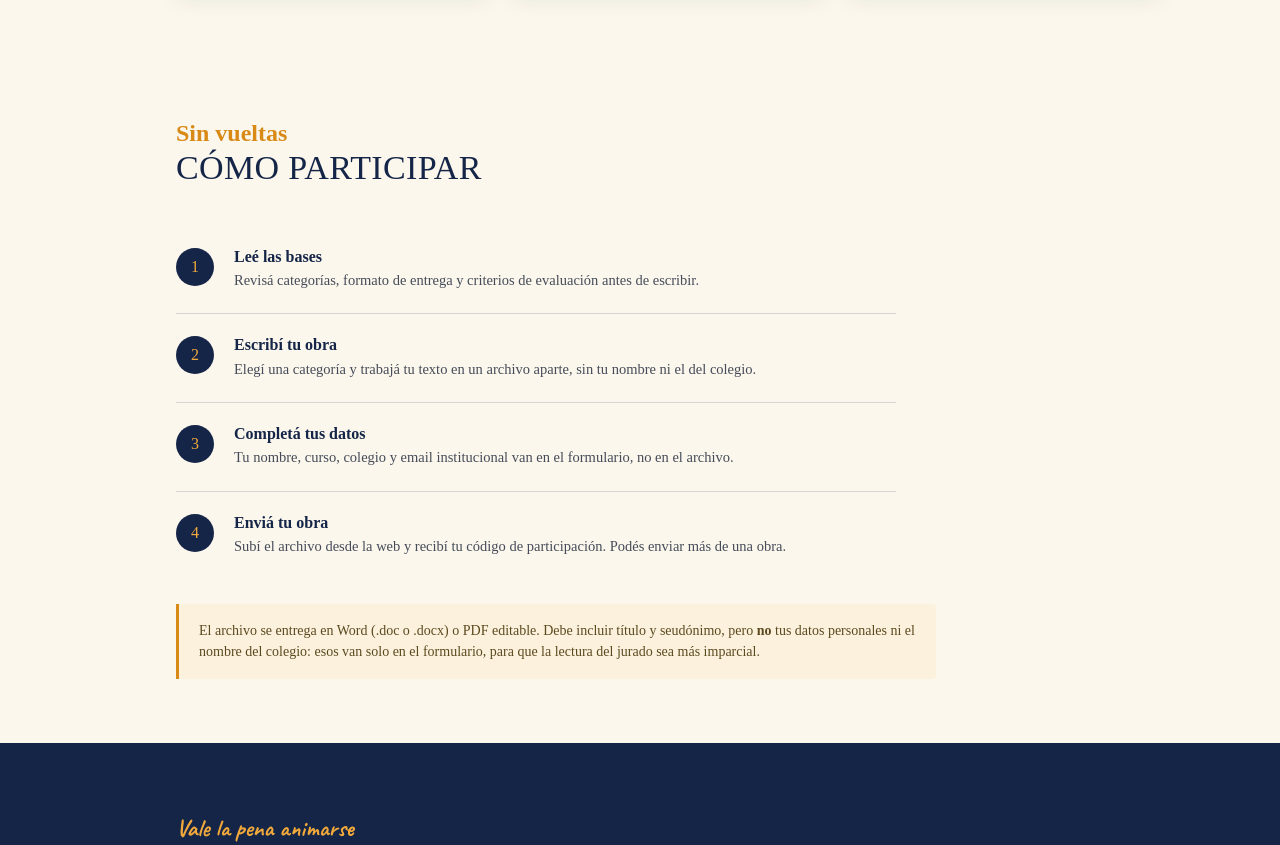
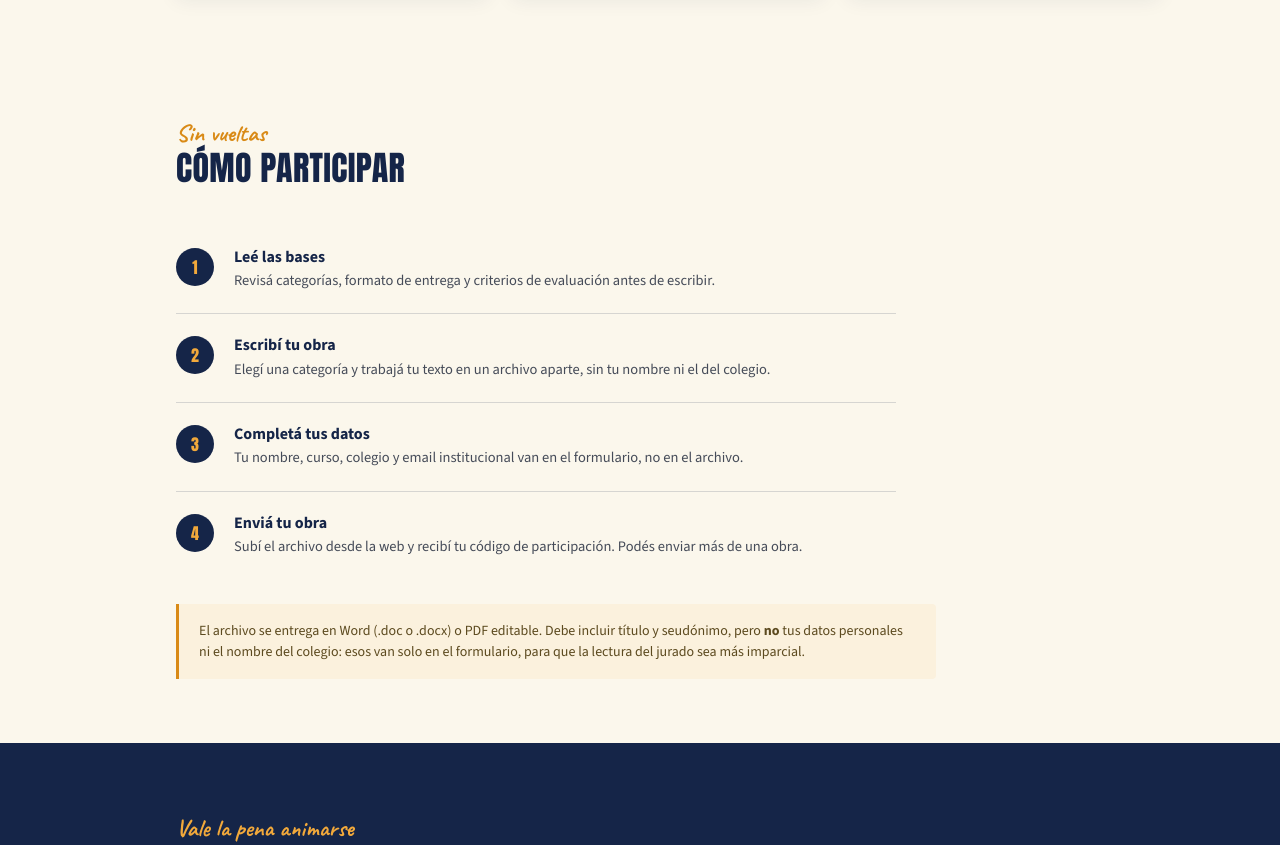
Before and after one commit to sophieblousson/voces-de-la-adolescencia, a Next.js app: page / in a window 1280 px wide. Shown: the part 1240-2085 px from the top of the page. Built offline with nearby package versions, Linux system fonts and the light colour scheme.

Commit message:
Update home.module.css

```diff
--- a/components/home/home.module.css
+++ b/components/home/home.module.css
@@ -5,7 +5,7 @@
 .sectionEyebrow {
   margin: 0 0 4px;
   color: var(--color-marigold-dark);
-  font-family: var(--font-script);
+  font-family: var(--font-caveat), cursive;
   font-size: 24px;
   font-weight: 700;
   line-height: 1.1;
@@ -14,7 +14,7 @@
 .sectionTitle {
   margin: 0 0 40px;
   color: var(--color-ink);
-  font-family: var(--font-display);
+  font-family: var(--font-anton), Impact, sans-serif;
   font-size: 34px;
   font-weight: 400;
   letter-spacing: 0.01em;
@@ -25,7 +25,7 @@
 .eyebrow {
   margin: 0 0 var(--space-2);
   color: var(--color-marigold-dark);
-  font-family: var(--font-script);
+  font-family: var(--font-caveat), cursive;
   font-size: 24px;
   font-weight: 700;
   line-height: 1.1;
@@ -34,7 +34,7 @@
 .heading {
   margin: 0 0 var(--space-8);
   color: var(--color-ink);
-  font-family: var(--font-display);
+  font-family: var(--font-anton), Impact, sans-serif;
   font-size: 34px;
   font-weight: 400;
   letter-spacing: 0.01em;
@@ -45,6 +45,7 @@
 .lead {
   max-width: 68ch;
   color: #454b58;
+  font-family: var(--font-source-sans-3), Helvetica, Arial, sans-serif;
   font-size: 16px;
   line-height: 1.6;
 }
@@ -70,6 +71,7 @@
   gap: var(--space-3);
   align-items: flex-start;
   color: #454b58;
+  font-family: var(--font-source-sans-3), Helvetica, Arial, sans-serif;
   font-size: 15px;
   line-height: 1.55;
 }
@@ -116,7 +118,7 @@
   border-radius: 50%;
   background-color: var(--color-ink);
   color: var(--color-marigold);
-  font-family: var(--font-display);
+  font-family: var(--font-anton), Impact, sans-serif;
   font-size: 16px;
   font-weight: 400;
 }
@@ -124,6 +126,7 @@
 .stepTitle {
   margin: 0 0 4px;
   color: var(--color-ink);
+  font-family: var(--font-source-sans-3), Helvetica, Arial, sans-serif;
   font-size: 16px;
   font-weight: 700;
 }
@@ -131,6 +134,7 @@
 .stepText {
   margin: 0;
   color: #454b58;
+  font-family: var(--font-source-sans-3), Helvetica, Arial, sans-serif;
   font-size: 14.5px;
   line-height: 1.55;
 }
@@ -147,6 +151,7 @@
 .calloutBox p {
   margin: 0;
   color: #5c4a1f;
+  font-family: var(--font-source-sans-3), Helvetica, Arial, sans-serif;
   font-size: 14px;
   line-height: 1.55;
 }
```
